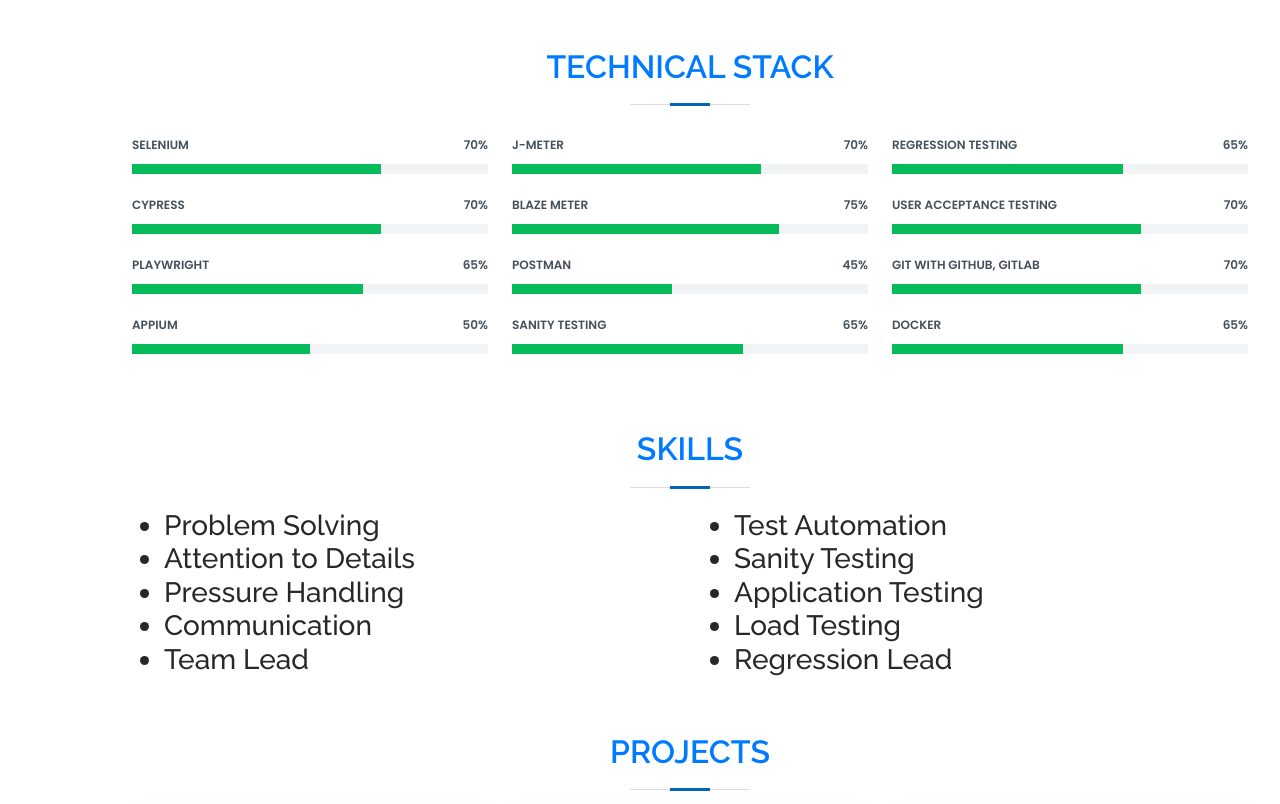
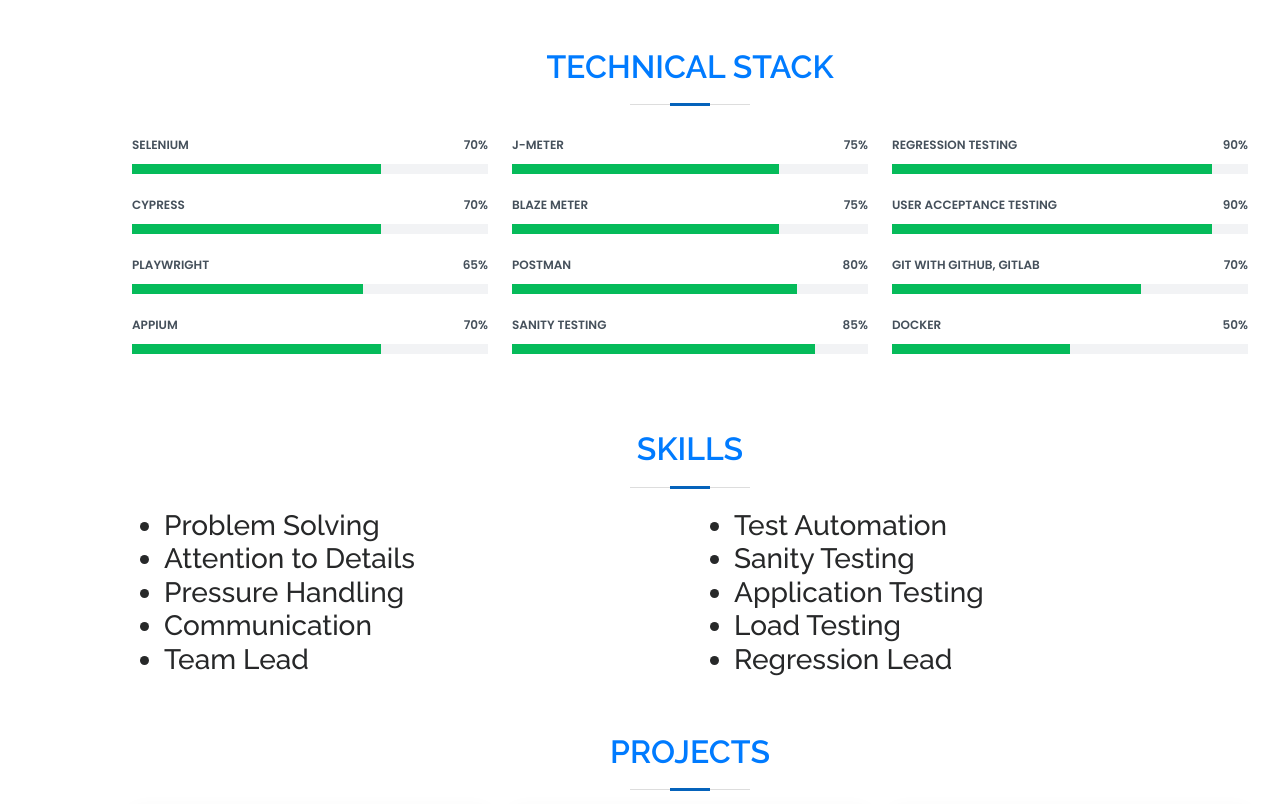
Before and after one commit to mohsinalikhattak/https-mohsinalikhattak.github.io-, a website: page index.html in a window 1280 px wide. Shown: the part 840-1644 px from the top of the page. Drawn offline with nearby package versions, Linux system fonts and the light colour scheme.

Commit message:
Minor fixes.

```diff
--- a/index.html
+++ b/index.html
@@ -225,9 +225,9 @@
             </div>
 
             <div class="progress">
-              <span class="skill">Appium<i class="val">50%</i></span>
+              <span class="skill">Appium<i class="val">70%</i></span>
               <div class="progress-bar-wrap">
-                <div class="progress-bar" role="progressbar" aria-valuenow="50" aria-valuemin="0" aria-valuemax="100">
+                <div class="progress-bar" role="progressbar" aria-valuenow="70" aria-valuemin="0" aria-valuemax="100">
                 </div>
               </div>
             </div>
@@ -235,9 +235,9 @@
 
           <div class="col-lg-4">
             <div class="progress">
-              <span class="skill">J-Meter<i class="val">70%</i></span>
+              <span class="skill">J-Meter<i class="val">75%</i></span>
               <div class="progress-bar-wrap">
-                <div class="progress-bar" role="progressbar" aria-valuenow="70" aria-valuemin="0" aria-valuemax="100">
+                <div class="progress-bar" role="progressbar" aria-valuenow="75" aria-valuemin="0" aria-valuemax="100">
                 </div>
               </div>
             </div>
@@ -251,17 +251,17 @@
             </div>
 
             <div class="progress">
-              <span class="skill">Postman<i class="val">45%</i></span>
+              <span class="skill">Postman<i class="val">80%</i></span>
               <div class="progress-bar-wrap">
-                <div class="progress-bar" role="progressbar" aria-valuenow="45" aria-valuemin="0" aria-valuemax="100">
+                <div class="progress-bar" role="progressbar" aria-valuenow="80" aria-valuemin="0" aria-valuemax="100">
                 </div>
               </div>
             </div>
 
             <div class="progress">
-              <span class="skill">Sanity Testing <i class="val">65%</i></span>
+              <span class="skill">Sanity Testing <i class="val">85%</i></span>
               <div class="progress-bar-wrap">
-                <div class="progress-bar" role="progressbar" aria-valuenow="65" aria-valuemin="0" aria-valuemax="100">
+                <div class="progress-bar" role="progressbar" aria-valuenow="85" aria-valuemin="0" aria-valuemax="100">
                 </div>
               </div>
             </div>
@@ -270,17 +270,17 @@
           <div class="col-lg-4">
 
             <div class="progress">
-              <span class="skill">Regression Testing<i class="val">65%</i></span>
+              <span class="skill">Regression Testing<i class="val">90%</i></span>
               <div class="progress-bar-wrap">
-                <div class="progress-bar" role="progressbar" aria-valuenow="65" aria-valuemin="0" aria-valuemax="100">
+                <div class="progress-bar" role="progressbar" aria-valuenow="90" aria-valuemin="0" aria-valuemax="100">
                 </div>
               </div>
             </div>
 
             <div class="progress">
-              <span class="skill">User Acceptance Testing<i class="val">70%</i></span>
+              <span class="skill">User Acceptance Testing<i class="val">90%</i></span>
               <div class="progress-bar-wrap">
-                <div class="progress-bar" role="progressbar" aria-valuenow="70" aria-valuemin="0" aria-valuemax="100">
+                <div class="progress-bar" role="progressbar" aria-valuenow="90" aria-valuemin="0" aria-valuemax="100">
                 </div>
               </div>
             </div>
@@ -294,9 +294,9 @@
             </div>
 
             <div class="progress">
-              <span class="skill">Docker<i class="val">65%</i></span>
+              <span class="skill">Docker<i class="val">50%</i></span>
               <div class="progress-bar-wrap">
-                <div class="progress-bar" role="progressbar" aria-valuenow="65" aria-valuemin="0" aria-valuemax="100">
+                <div class="progress-bar" role="progressbar" aria-valuenow="50" aria-valuemin="0" aria-valuemax="100">
                 </div>
               </div>
             </div>
```
